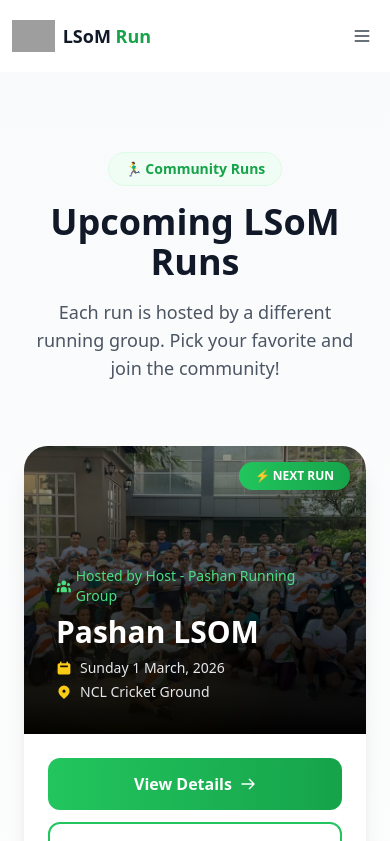
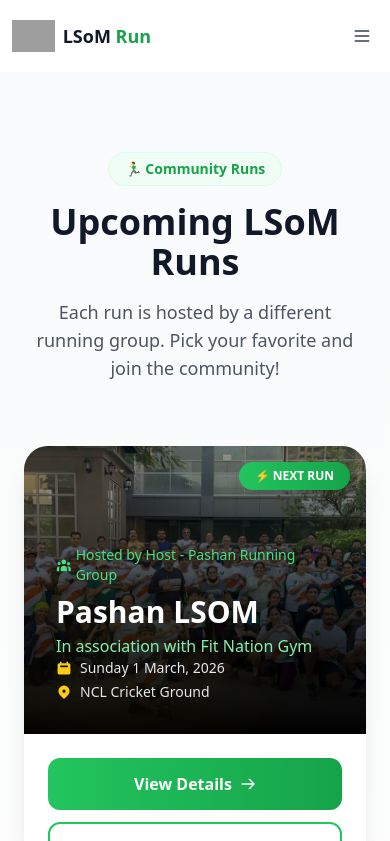
Before and after one commit to A-b-h-i-n-a-v-1-9/lsom, a React (Vite) app: page / in a window 390 px wide. Shown: the top 841 px of the page. Built offline with nearby package versions, Linux system fonts and the light colour scheme; grey boxes are pictures that could not be loaded.

Commit message:
assossiate added

```diff
--- /dev/null
+++ b/src/components/AssociatePartners.jsx
@@ -0,0 +1,32 @@
+export default function AssociatePartners({ partners = [] }) {
+  if (!partners.length) return null;
+
+  return (
+    <section className="px-6 py-12 max-w-4xl mx-auto">
+      <h2 className="text-2xl md:text-3xl font-bold text-gray-900 dark:text-white mb-6">
+        In Association With
+      </h2>
+
+      <div className="flex flex-wrap items-center gap-8">
+        {partners.map((p, index) => (
+          <a
+            key={index}
+            href={p.link}
+            target="_blank"
+            rel="noopener noreferrer"
+            className="flex flex-col items-center"
+          >
+            <img
+              src={p.logo}
+              alt={p.title}
+              className="h-20 w-auto object-contain rounded-xl"
+            />
+            <p className="mt-2 text-sm text-gray-700 dark:text-gray-300">
+              {p.title}
+            </p>
+          </a>
+        ))}
+      </div>
+    </section>
+  );
+}
--- a/src/components/HostGroupSection.jsx
+++ b/src/components/HostGroupSection.jsx
@@ -30,12 +30,15 @@ export default function HostGroupSection({ event: eventProp }) {
   return (
     <section className="py-16 bg-gray-50 dark:bg-[#111827] text-gray-900 dark:text-white">
       <div className="max-w-6xl mx-auto px-4">
+
+        {/* Host Title */}
         {title && (
           <h2 className="text-3xl md:text-4xl font-bold text-center mb-8">
             {title}
           </h2>
         )}
 
+        {/* Host Content */}
         <div className="flex flex-col md:flex-row items-center gap-8">
           {imageUrl && (
             <div className="w-full md:w-1/2">
@@ -59,6 +62,23 @@ export default function HostGroupSection({ event: eventProp }) {
             </div>
           )}
         </div>
+
+        {/* ⭐ Fit Nation Section — ONLY for Pashan LSOM */}
+        {eventProp?.id === "pashan-2026-03" && (
+          <div className="mt-12 text-center">
+            <h3 className="text-2xl font-bold mb-4">In Association With</h3>
+
+            <div className="flex flex-col items-center">
+              <img
+                src="/assets/fitnation.jpeg"
+                alt="Fit Nation Gym"
+                className="h-40 w-auto object-contain mb-3"
+              />
+              <p className="text-lg font-semibold">Fit Nation Gym – Pashan</p>
+            </div>
+          </div>
+        )}
+
       </div>
     </section>
   );
--- a/src/components/LSoMList.jsx
+++ b/src/components/LSoMList.jsx
@@ -91,11 +91,10 @@ export default function LSoMList() {
                 {/* Status Badge - Floating */}
                 {(isNext || isSecond) && (
                   <div className="absolute top-4 right-4 z-20">
-                    <span className={`inline-block px-4 py-1.5 text-xs font-bold rounded-full shadow-lg backdrop-blur-sm ${
-                      isNext
+                    <span className={`inline-block px-4 py-1.5 text-xs font-bold rounded-full shadow-lg backdrop-blur-sm ${isNext
                         ? 'bg-gradient-to-r from-green-500 to-green-600 text-white'
                         : 'bg-gray-900/90 text-gray-200 border border-gray-700'
-                    }`}>
+                      }`}>
                       {isNext ? '⚡ NEXT RUN' : '↝ UP NEXT'}
                     </span>
                   </div>
@@ -134,9 +133,16 @@ export default function LSoMList() {
                     )}
 
                     {/* Location Name */}
-                    <h3 className="text-3xl md:text-4xl font-black mb-2">
+                    <h3 className="text-3xl md:text-4xl font-black leading-tight">
                       {evt.locationName}
                     </h3>
+
+                    {/* ⭐ Show “In association with Fit Nation Gym” ONLY for Pashan */}
+                    {evt.id === "pashan-2026-03" && (
+                      <p className="text-green-300 text-md md:text-lg font-medium mt-1">
+                        In association with Fit Nation Gym
+                      </p>
+                    )}
 
                     {/* Subheading */}
                     {evt.subheading && (
--- a/src/data/lsomEvents.js
+++ b/src/data/lsomEvents.js
@@ -35,6 +35,7 @@ export const lsomEvents = [
   {
     id: "pashan-2026-03",
     locationName: "Pashan LSOM",
+    associateTag: "In association with Fit Nation Gym",
     placeName: "NCL Cricket Ground",
     locationLink: "https://maps.app.goo.gl/TFgCGPTJYugVSRBL9",
     eventDate: "2026-03-01T06:00:00",
@@ -73,6 +74,12 @@ export const lsomEvents = [
       quote:
         "Run strong with Pashan Running Group and stay motivated every step of the way. To join us, please contact the group coordinator.",
     },
+    associatePartners: [
+  {
+    title: "Fit Nation Gym – Pashan",
+    logo: "/assets/fitnation.jpeg"
+  }
+]
   },
 
   {
```
Also changed, not shown: public/assets/fitnation.jpeg (added). Lines whose indentation alone changed are shown as unchanged.
